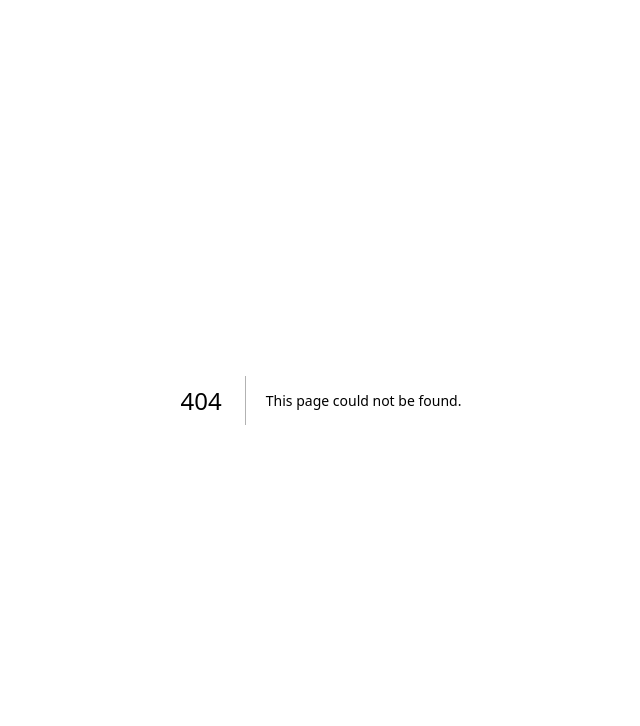
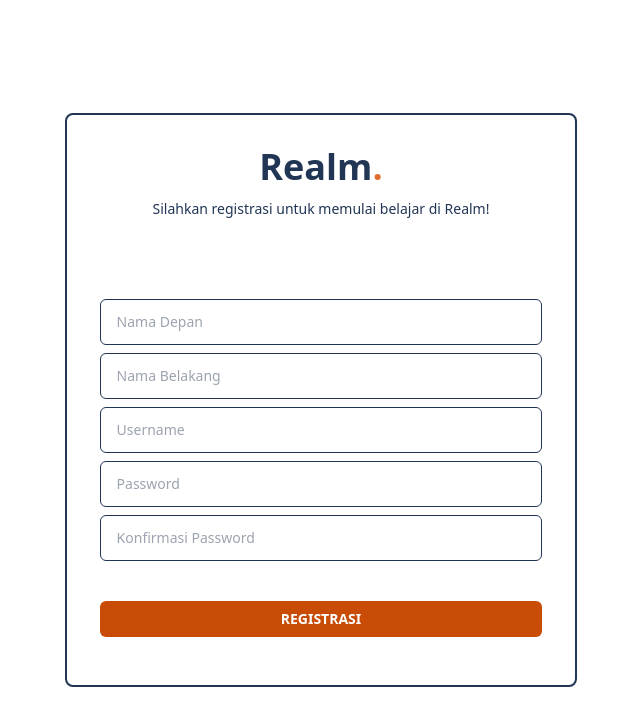
Before and after one commit to rizzzdev/client-realm, a Next.js app: page /registrasi in a window 1280 px wide. Before the commit this address had no page. Shown: the top 726 px of the page, without its empty margins (319-959 px from the left). Built offline with nearby package versions, Linux system fonts and the light colour scheme.

Commit message:
login page: setup login logic

```diff
--- a/src/app/masuk/page.tsx
+++ b/src/app/masuk/page.tsx
@@ -1,16 +1,17 @@
 "use client";
 
-import Link from "next/link";
 import axiosIns from "~/libs/axiosIns";
 import { useRouter } from "next/navigation";
-import { useAppSelector } from "~/redux/hooks";
-import { useAppDispatch } from "~/redux/hooks";
-import { login } from "~/redux/actions/userAction";
+import { useAppSelector, useAppDispatch } from "~/redux/hooks";
+import { setLogin } from "~/redux/slices/userSlice";
+import LoginRegisterForm from "~/components/layouts/LoginRegisterForm";
+import { useEffect } from "react";
 
 export default function Login() {
   const router = useRouter();
   const dispatch = useAppDispatch();
   const loginState = useAppSelector((state) => state.user.login);
+
   async function handleLogin() {
     try {
       const response = await axiosIns.post(
@@ -22,55 +23,47 @@ export default function Login() {
         {}
       );
       console.log(response);
-      window.localStorage.setItem('islogin', String(true))
-      window.localStorage.setItem('username', loginState.username ?? "")
+      const loginStateLS = {
+        isLogin: true,
+        username: loginState.username,
+      };
+      window.localStorage.setItem("login-state", JSON.stringify(loginStateLS));
       router.push("/");
     } catch (error) {
       console.log(error);
     }
   }
+
+  useEffect(() => {
+    if (loginState?.isLogin) {
+      router.push("/");
+    }
+  }, []);
+
+  if(!loginState.isLogin) {
     return (
-    <div className="w-full h-[100vh] flex justify-center items-center ">
-      <div className="w-[40%] flex-col justify-center items-center p-2 text-color5 border-[2px] border-color5 rounded-lg">
-        <h3 className="w-full text-4xl font-bold text-center mt-6 mb-1">
-          <Link href={"/"}>
-            Realm<span className="text-color3">.</span>
-          </Link>
-        </h3>
-        <p className="w-full text-center text-sm mb-20">
-          Masuk untuk mulai belajar di Realm!
-        </p>
-        <div className="w-[90%]  mx-auto border border-color5 rounded-md overflow-hidden flex flex-col justify-center items-center text-sm p-2 mb-2">
-          {loginState.username && (
-            <p className="w-full px-2 py-1 text-xs font-bold">Email</p>
-          )}
-          <input
+      <LoginRegisterForm>
+        <LoginRegisterForm.Header text="Silahkan masuk untuk memulai belajar di Realm!" />
+        <LoginRegisterForm.Input
+          name="username"
+          placeholder="Username"
           type="text"
-            id="username"
-            placeholder="Email"
-            className="w-full outline-none px-2 py-1"
-            onChange={(e) => dispatch(login({...loginState, username: e.target.value }))}
+          onChange={(e) =>
+            dispatch(setLogin({ ...loginState, username: e.target.value }))
+          }
+          state={loginState.username}
         />
-        </div>
-        <div className="w-[90%]  mx-auto border border-color5 rounded-md overflow-hidden flex flex-col justify-center items-center text-sm p-2 mb-10">
-          {loginState.password && (
-            <p className="w-full px-2 py-1 text-xs font-bold">Password</p>
-          )}
-          <input
+        <LoginRegisterForm.Input
+          name="password"
+          placeholder="Password"
           type="password"
-            id="password"
-            placeholder="Password"
-            className="w-full outline-none px-2 py-1"
-            onChange={(e) => dispatch(login({...loginState, password: e.target.value }))}
+          onChange={(e) =>
+            dispatch(setLogin({ ...loginState, password: e.target.value }))
+          }
+          state={loginState.password}
         />
-        </div>
-        <button
-          className="w-[90%] mx-auto font-bold bg-color4 text-white rounded-md overflow-hidden flex flex-col justify-center items-center text-sm p-2 mb-10 hover:bg-color5 ease-in-out duration-500"
-          onClick={handleLogin}
-        >
-          MASUK
-        </button>
-      </div>
-    </div>
+        <LoginRegisterForm.Button text="MASUK" onClick={handleLogin} />
+      </LoginRegisterForm>
     );
   }
+}
--- a/src/app/page.tsx
+++ b/src/app/page.tsx
@@ -3,7 +3,7 @@ import { useAppSelector, useAppDispatch } from "~/redux/hooks";
 import Header from "~/components/layouts/Header";
 import { useEffect } from "react";
 import Loading from "~/components/layouts/Loading";
-import { handleLogin } from "~/redux/slices/userSlice";
+import { setLogin } from "~/redux/slices/userSlice";
 import { setLoading } from "~/redux/slices/loadingSlice";
 
 export default function Home() {
@@ -13,7 +13,7 @@ export default function Home() {
 
   useEffect(() => {
     // dispatch(setLoading(false))
-    dispatch(handleLogin({...loginState, username: "rizzzz"}))
+    dispatch(setLogin({...loginState, username: "rizzzz"}))
     dispatch(setLoading(false))
 
   }, [])
--- /dev/null
+++ b/src/app/registrasi/page.tsx
@@ -0,0 +1,58 @@
+"use client"
+
+import LoginRegisterForm from "~/components/layouts/LoginRegisterForm"
+import { useAppSelector, useAppDispatch } from "~/redux/hooks"
+import { setRegister } from "~/redux/slices/userSlice"
+
+const Page = () => {
+  const registerState = useAppSelector(state => state.user.register)
+  const dispatch = useAppDispatch()
+
+  return (
+    <LoginRegisterForm>
+      <LoginRegisterForm.Header
+        text="Silahkan registrasi untuk memulai belajar di Realm!"
+      />
+      <LoginRegisterForm.Input
+        name="nama-depan"
+        placeholder="Nama Depan"
+        type="text"
+        state={registerState.firstName}
+        onChange={e => dispatch(setRegister({...registerState, firstName: e.target.value}))}
+      />
+      <LoginRegisterForm.Input
+        name="nama-belakang"
+        placeholder="Nama Belakang"
+        type="text"
+        state={registerState.lastName}
+        onChange={e => dispatch(setRegister({...registerState, lastName: e.target.value}))}
+      />
+      <LoginRegisterForm.Input
+        name="username"
+        placeholder="Username"
+        type="text"
+        state={registerState.lastName}
+        onChange={e => dispatch(setRegister({...registerState, username: e.target.value}))}
+      />
+      <LoginRegisterForm.Input
+        name="password"
+        placeholder="Password"
+        type="password"
+        state={registerState.lastName}
+        onChange={e => dispatch(setRegister({...registerState, password: e.target.value}))}
+      />
+      <LoginRegisterForm.Input
+        name="confirm-password"
+        placeholder="Konfirmasi Password"
+        type="password"
+        state={registerState.lastName}
+        onChange={e => dispatch(setRegister({...registerState, confirmPassword: e.target.value}))}
+      />
+      <LoginRegisterForm.Button
+        text="REGISTRASI"
+      />
+    </LoginRegisterForm>
+  )
+}
+
+export default Page
--- /dev/null
+++ b/src/components/layouts/LoginRegisterForm.tsx
@@ -0,0 +1,73 @@
+import Link from "next/link";
+import { ChangeEvent, ReactNode } from "react";
+
+const Header = ({ text }: { text: string }) => {
+  return (
+    <div className="w-full flex flex-col gap-2">
+      <h3 className="w-full text-4xl font-bold text-center mt-6 mb-1">
+        <Link href={"/"}>
+          Realm<span className="text-color3">.</span>
+        </Link>
+      </h3>
+      <p className="w-full text-center text-sm mb-20">{text}</p>
+    </div>
+  );
+};
+
+const Input = ({
+  name,
+  type,
+  onChange,
+  placeholder,
+  state,
+}: {
+  name: string;
+  type: string;
+  onChange?: (e: ChangeEvent<HTMLInputElement>) => void;
+  placeholder: string;
+  state: string | boolean | null | undefined;
+}) => {
+  return (
+    <div className="w-[90%]  mx-auto border border-color5 rounded-md overflow-hidden flex flex-col justify-center items-center text-sm p-2 mb-2">
+      {state && (
+        <label htmlFor={name} className="w-full px-2 py-1 text-xs font-bold">
+          {placeholder}
+        </label>
+      )}
+      <input
+        type={type}
+        id={name}
+        placeholder={placeholder}
+        className="w-full outline-none px-2 py-1"
+        onChange={onChange}
+      />
+    </div>
+  );
+};
+
+const Button = ({ text, onClick }: { text: string; onClick?: () => void }) => {
+  return (
+    <button
+      className="w-[90%] mx-auto font-bold bg-color4 text-white rounded-md overflow-hidden flex flex-col justify-center items-center text-sm p-2 my-10 hover:bg-color5 ease-in-out duration-500"
+      onClick={onClick}
+    >
+      {text}
+    </button>
+  );
+};
+
+const LoginRegisterForm = ({ children }: { children: ReactNode }) => {
+  return (
+    <div className="w-full min-h-[100vh] flex justify-center items-center">
+      <div className="w-[40%] flex-col justify-center items-center p-2 text-color5 border-[2px] border-color5 rounded-lg my-10">
+        {children}
+      </div>
+    </div>
+  );
+};
+
+LoginRegisterForm.Header = Header;
+LoginRegisterForm.Input = Input;
+LoginRegisterForm.Button = Button;
+
+export default LoginRegisterForm;
--- a/src/redux/slices/userSlice.ts
+++ b/src/redux/slices/userSlice.ts
@@ -9,6 +9,7 @@ export interface LoginState {
 export interface RegisterState {
   username: string,
   password: string,
+  confirmPassword: string,
   firstName: string,
   lastName?: string,
 }
@@ -18,15 +19,18 @@ export interface UserState {
   register: RegisterState
 }
 
+const userStateLS = JSON.parse(window?.localStorage?.getItem('login-state') ?? '{}')
+
 const userState: UserState = {
   login: {
-    isLogin: false,
-    username: '',
+    isLogin: userStateLS.isLogin ?? false,
+    username: userStateLS.username ?? '',
     password: '',
   },
   register: {
     username: '',
     password: '',
+    confirmPassword: '',
     firstName: '',
     lastName: ''
   }
@@ -36,14 +40,20 @@ const userSlice = createSlice({
   name: 'user',
   initialState: userState,
   reducers: {
-    handleLogin(state: UserState, action: PayloadAction<LoginState>) {
+    setLogin: (state: UserState, action: PayloadAction<LoginState>) => {
       return {
         ...state,
         login: action.payload
       }
-    }
+    },
+    setRegister: (state: UserState, action: PayloadAction<RegisterState>) => {
+      return {
+        ...state,
+        register: action.payload
+      }
+    },
   },
 })
 
-export const { handleLogin } = userSlice.actions
+export const { setLogin, setRegister } = userSlice.actions
 export const userReducer = userSlice.reducer
```
Lines whose indentation alone changed are shown as unchanged.
